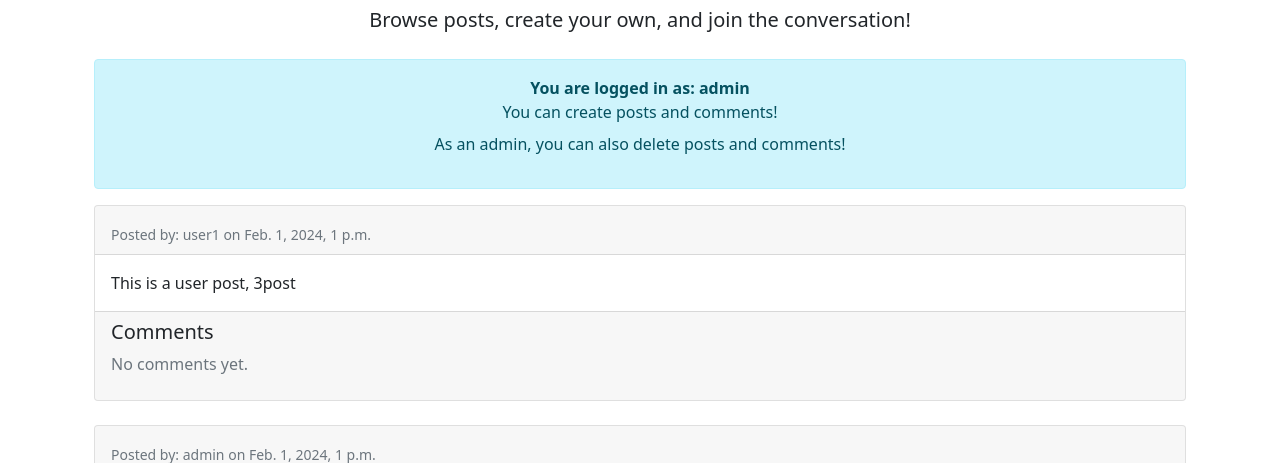
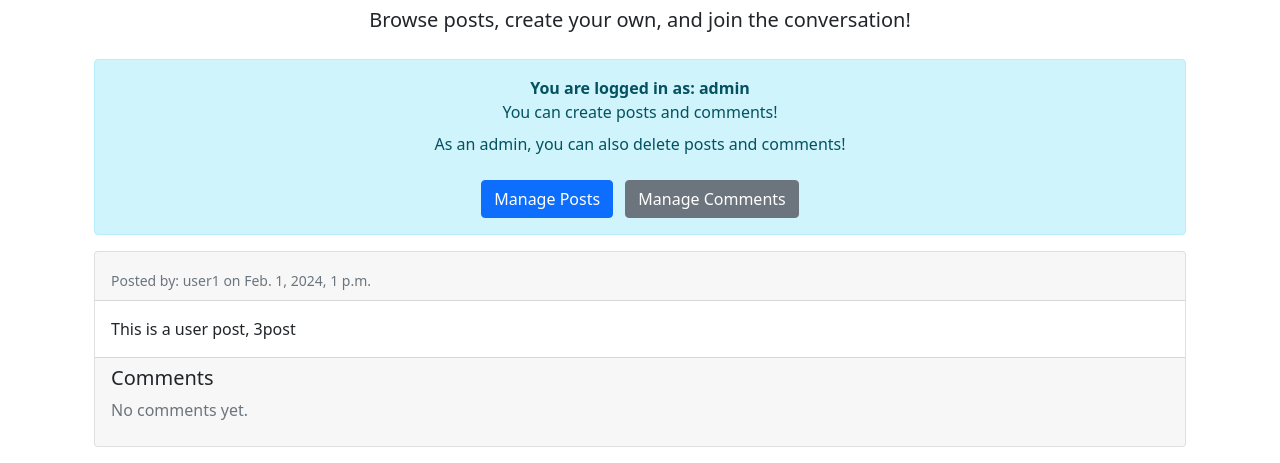
Before and after one commit to usd-cs/COMP-49X-24-25-SMSE-intro-project, a Django app: page /posts/ in a window 1280 px wide. Shown: the part 174-637 px from the top of the page. Run offline with Django 5.2, Linux system fonts and the light colour scheme; a user stored in the database is signed in; data comes from the database, SQL or seed files in the repository.

Commit message:
short cut from home page to admin page

```diff
--- a/intro_project/posts/templates/posts/home.html
+++ b/intro_project/posts/templates/posts/home.html
@@ -16,6 +16,11 @@
         <span>You can create posts and comments!</span>
         {% if user.is_superuser %}
         <p class="mt-2">As an admin, you can also delete posts and comments!</p>
+        <!-- Admin Links -->
+        <div class="mt-4">
+            <a href="/admin/posts/post/" class="btn btn-primary me-2">Manage Posts</a>
+            <a href="/admin/posts/comment/" class="btn btn-secondary">Manage Comments</a>
+        </div>
         {% endif %}
     </div>
     {% else %}
```
